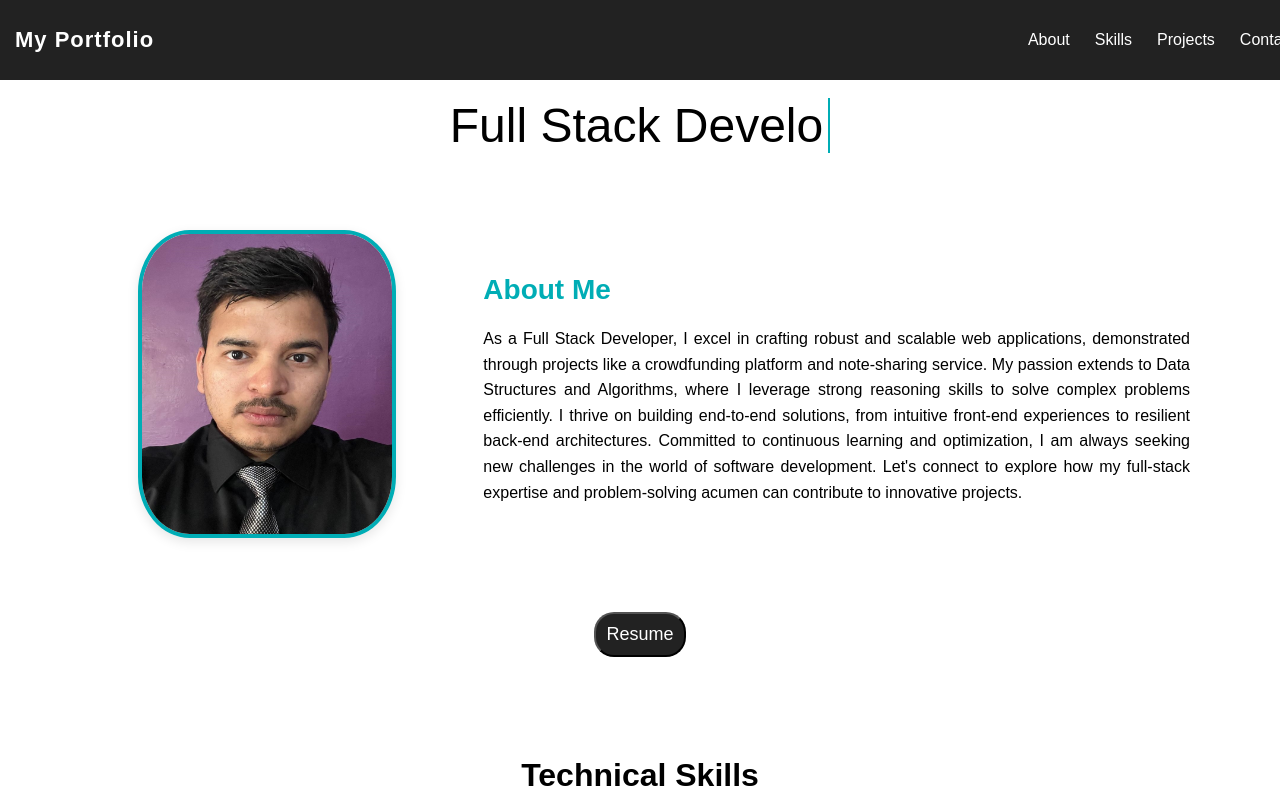
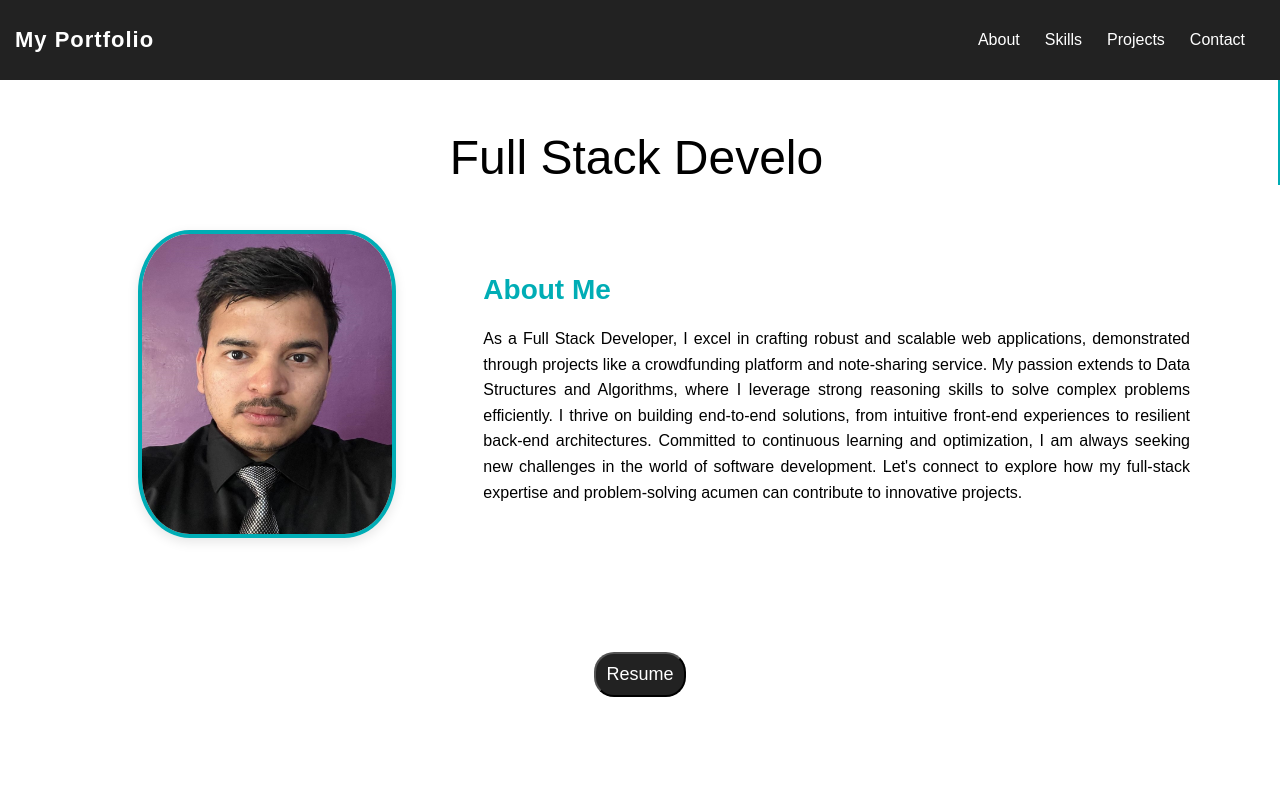
Before and after one commit to Santoshpawa/Portfolio, a plain HTML site: page index.html in a window 1280 px wide. Shown: the top 800 px of the page. Drawn offline with nearby package versions, Linux system fonts and the light colour scheme.

Commit message:
project made

```diff
--- a/index.html
+++ b/index.html
@@ -34,7 +34,7 @@
     </nav>
 
     <!-- Typerwriter effect portion  -->
-    <section id="home" class="section" style="height: 50px;">
+    <section id="top" class="section" style="height: 50px;">
         <div id="typewriter"></div>
     </section>
 
--- a/style.css
+++ b/style.css
@@ -9,12 +9,14 @@ body {
 nav {
   display: flex;
   position: fixed;
+  top: 0px;
   width: 100%;
   justify-content: space-between;
   align-items: center;
   padding: 15px;
   background-color: #222;
   color: white;
+  z-index: 10;
 }
 
 .logo {
@@ -27,6 +29,7 @@ nav {
   list-style: none;
   display: flex;
   gap: 25px;
+  margin-right: 50px;
 }
 
 .nav-links li {
@@ -62,6 +65,7 @@ nav {
 #typewriter {
   font-size: 48px;
   border-right: 2px solid #00adb5;
+  padding-top: 50px;
   padding-right: 5px;
   white-space: nowrap;
   overflow: hidden;
@@ -78,8 +82,8 @@ nav {
 }
 
 /* About section */
-section {
-  padding: 60px 50px;
+#about {
+  padding: 100px 50px;
   display: flex;
   justify-content: center;
   align-items: center;
@@ -147,7 +151,8 @@ section {
 /* Skills section */
 
 #skillHeading > h1 {
-  margin-top: 100px;
+  padding-top: 80px;
+  margin-top: 150px;
   text-align: center;
 }
 
@@ -189,6 +194,7 @@ section {
   margin-top: 100px;
   display: block;
   text-align: center;
+  padding-top: 80px;
 }
 
 #projects > div:nth-of-type(2) {
@@ -229,7 +235,7 @@ section {
 
 #projects > div > div > div > button {
   color: white;
-  background-color: #222;
+  background-color: #949393;
   font-size: large;
   border-radius: 20px;
   padding: 10px;
@@ -238,7 +244,7 @@ section {
 }
 
 #projects > div > div > div > button:hover {
-  background-color: #161616;
+  background-color: #525050;
 }
 
 /* contacts */
```
